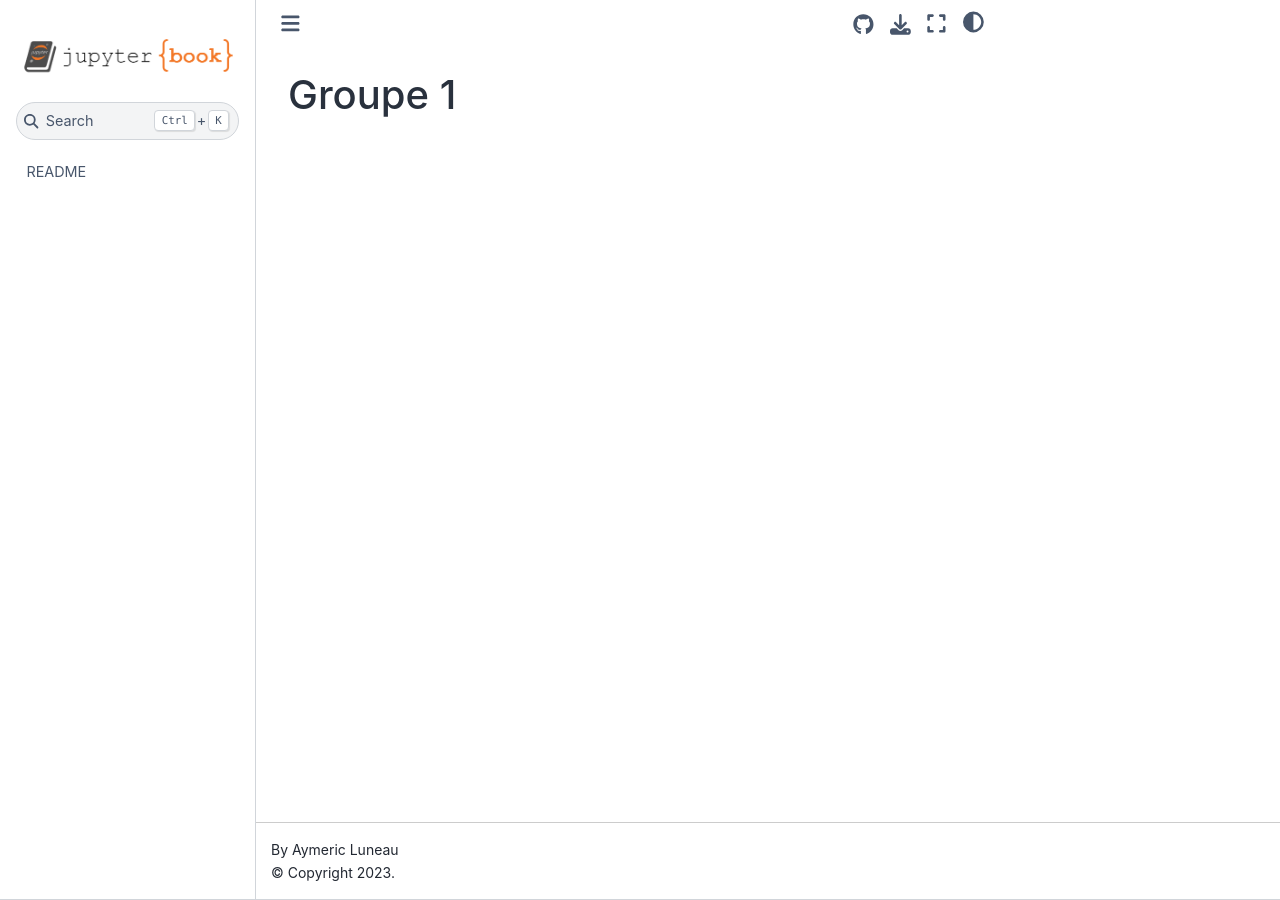
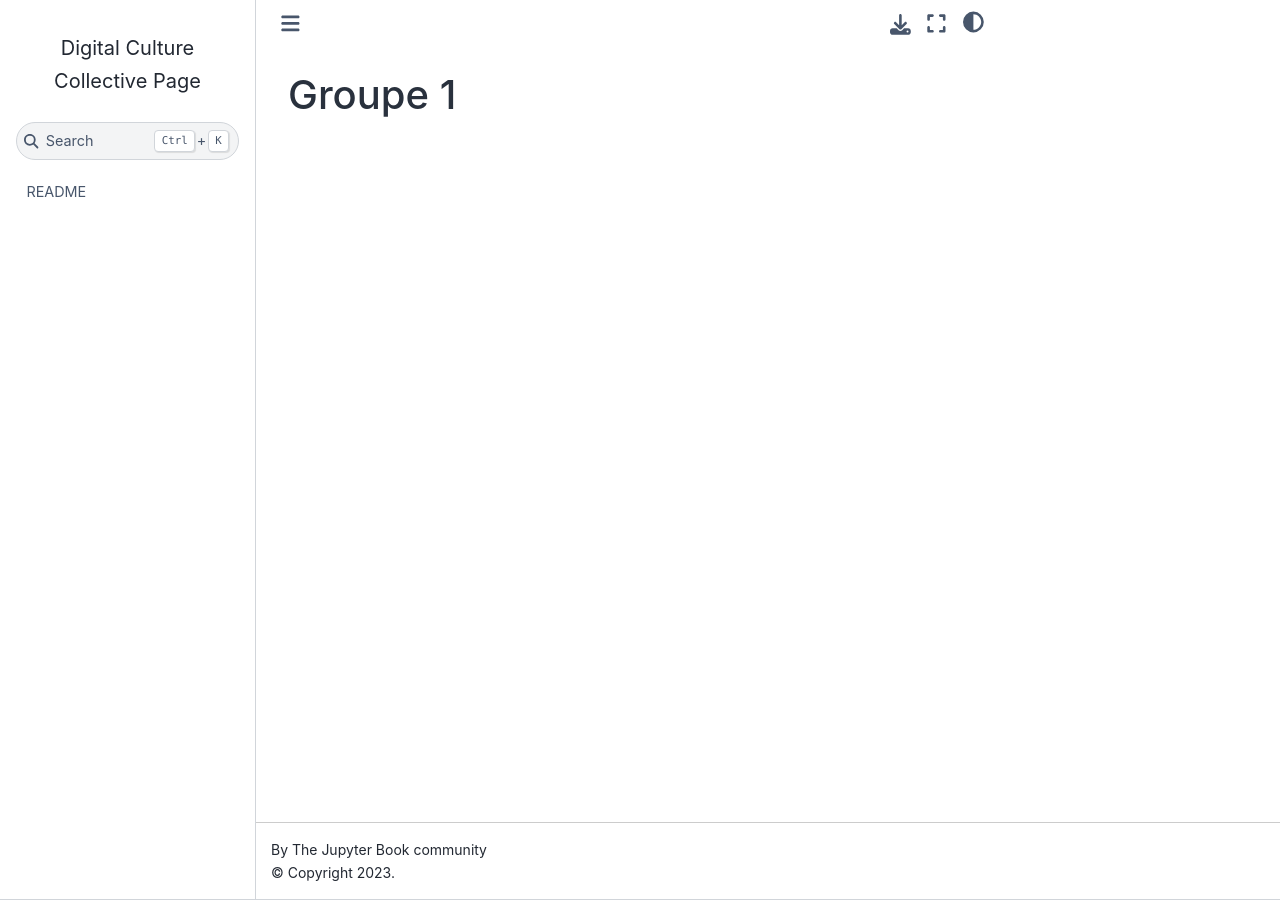
Before and after one commit to luneauaymeric/digital_culture_collective_page, a Jupyter Book: the page built from groupe1.md, in a window 1280 px wide. Built offline with Jupyter Book 1.0.4 settings and Sphinx 7.4.7 and the Sphinx Book theme 1.1.4, drawn with Linux system fonts in a browser that asks for light colours; pages that are not in the unit, such as notebooks, are missing from menus; part of the change alters nothing that is shown.

Commit message:
Update _config.yml

```diff
--- a/_config.yml
+++ b/_config.yml
@@ -1,36 +1,205 @@
-# Book settings
-# Learn more at https://jupyterbook.org/customize/config.html
+# Welcome to Jekyll!
+#
+# This config file is meant for settings that affect your whole site, values
+# which you are expected to set up once and rarely edit after that. If you find
+# yourself editing these this file very often, consider using Jekyll's data files
+# feature for the data you need to update frequently.
+#
+# For technical reasons, this file is *NOT* reloaded automatically when you use
+# 'jekyll serve'. If you change this file, please restart the server process.
 
-title: Cultures numériques 2024
-author: Aymeric Luneau
-logo: logo.png
+# Site settings
+# These are used to personalize your new site. If you look in the HTML files,
+# you will see them accessed via {{ site.title }}, {{ site.github_repo }}, and so on.
+# You can create any custom variable you would like, and they will be accessible
+# in the templates via {{ site.myvariable }}.
+title: Digital Culture Collective Page
+description: A Jekyll theme for documentation
+baseurl: "" # the subpath of your site, e.g. /blog
+url: "https://luneauaymeric.github.io/digital_culture_collective_page/" # the base hostname & protocol for your site, e.g. http://example.com
+repository: luneauaymeric/digital_culture_collective_page # for github-metadata
 
-# Force re-execution of notebooks on each build.
-# See https://jupyterbook.org/content/execute.html
-execute:
-  execute_notebooks: force
+permalink: pretty
 
-# Define the name of the latex output file for PDF builds
-latex:
-  latex_documents:
-    targetname: book.tex
+defaults:
+  - scope:
+      path: "docs" # an empty string here means all files in the project
+      type: "pages"
+    values:
+      layout: "default"
 
-# Add a bibtex file so that we can create citations
-bibtex_bibfiles:
-  - references.bib
+exclude:
+  # from https://github.com/jekyll/jekyll/blob/master/lib/site_template/_config.yml:
+  - .sass-cache/
+  - .jekyll-cache/
+  - gemfiles/
+  - Gemfile
+  - Gemfile.lock
+  - node_modules/
+  - vendor/bundle/
+  - vendor/cache/
+  - vendor/gems/
+  - vendor/ruby/
+  # specific to the theme website:
+  - bin/
+  - lib/
+  - "*.gemspec"
+  - "*.gem"
+  - LICENSE.txt
+  - package.json
+  - package-lock.json
+  - Rakefile
+  - README.md
+  - CODE_OF_CONDUCT.md
+  - docker-compose.yml
+  - Dockerfile
+  # theme test code
+  - fixtures/
 
-# Information about where the book exists on the web
-repository:
-  url: https://github.com/luneauaymeric/cultnum/tree/main  # Online location of your book
-  path_to_book: docs  # Optional path to your book, relative to the repository root
-  branch: main  # Which branch of the repository should be used when creating links (optional)
+# Set a path/url to a logo that will be displayed instead of the title
+#logo: "/assets/images/just-the-docs.png"
 
-# Add GitHub buttons to your book
-# See https://jupyterbook.org/customize/config.html#add-a-link-to-your-repository
-html:
-  use_issues_button: true
-  use_repository_button: true
+# Enable or disable the site search
+# Supports true (default) or false
+search_enabled: true
+search:
+  # Split pages into sections that can be searched individually
+  # Supports 1 - 6, default: 2
+  heading_level: 2
+  # Maximum amount of previews per search result
+  # Default: 3
+  previews: 2
+  # Maximum amount of words to display before a matched word in the preview
+  # Default: 5
+  preview_words_before: 3
+  # Maximum amount of words to display after a matched word in the preview
+  # Default: 10
+  preview_words_after: 3
+  # Set the search token separator
+  # Default: /[\s\-/]+/
+  # Example: enable support for hyphenated search words
+  tokenizer_separator: /[\s/]+/
+  # Display the relative url in search results
+  # Supports true (default) or false
+  rel_url: true
+  # Enable or disable the search button that appears in the bottom right corner of every page
+  # Supports true or false (default)
+  button: false
+  # Focus the search input by pressing `ctrl + focus_shortcut_key` (or `cmd + focus_shortcut_key` on macOS)
+  focus_shortcut_key: "k"
 
-sphinx:
-  config:
-    bibtex_reference_style: author_year
+# For copy button on code
+enable_copy_code_button: true
+
+# By default, consuming the theme as a gem leaves mermaid disabled; it is opt-in
+mermaid:
+  # Version of mermaid library
+  # Pick an available version from https://cdn.jsdelivr.net/npm/mermaid/
+  version: "9.1.6"
+  # Put any additional configuration, such as setting the theme, in _includes/mermaid_config.js
+  # See also docs/ui-components/code
+  # To load mermaid from a local library, also use the `path` key to specify the location of the library; e.g.
+  # for (v10+):
+  # path: "/assets/js/mermaid.esm.min.mjs"
+  # for (<v10):
+  # path: "/assets/js/mermaid.min.js"
+  # Note: copy both `mermaid.esm.min.mjs` (v10+) or `mermaid.min.js` (<v10) and the associated `.map` file from the specified version of `mermaid/dist` to `/assets/js/`.
+
+# Enable or disable heading anchors
+heading_anchors: true
+
+# Aux links for the upper right navigation
+aux_links:
+  "Just the Docs on GitHub":
+    - "https://github.com/just-the-docs/just-the-docs"
+
+# Makes Aux links open in a new tab. Default is false
+aux_links_new_tab: false
+
+# Enable or disable the side/mobile menu globally
+# Nav menu can also be selectively enabled or disabled using page variables or the minimal layout
+nav_enabled: true
+
+# Sort order for navigation links
+# nav_sort: case_insensitive # default, equivalent to nil
+nav_sort: case_sensitive # Capital letters sorted before lowercase
+
+# External navigation links
+nav_external_links:
+  - title: Collective Digital Culture Pages
+    url: https://github.com/luneauaymeric/digital_culture_collective_page
+
+# Show navigation error report
+nav_error_report: true # default is false/nil.
+
+liquid:
+  error_mode: strict
+  strict_filters: true
+
+# Footer content
+# appears at the bottom of every page's main content
+
+# Back to top link
+back_to_top: true
+back_to_top_text: "Back to top"
+
+footer_content: 'Copyright &copy; 2017-2020 Patrick Marsceill. Distributed by an <a href="https://github.com/just-the-docs/just-the-docs/tree/main/LICENSE.txt">MIT license.</a> <a href="https://www.netlify.com/">This site is powered by Netlify.</a>'
+
+# Footer last edited timestamp
+last_edit_timestamp: true # show or hide edit time - page must have `last_modified_date` defined in the frontmatter
+last_edit_time_format: "%b %e %Y at %I:%M %p" # uses ruby's time format: https://ruby-doc.org/stdlib-2.7.0/libdoc/time/rdoc/Time.html
+
+# Footer "Edit this page on GitHub" link text
+gh_edit_link: true # show or hide edit this page link
+gh_edit_link_text: "Edit this page on GitHub"
+gh_edit_repository: "https://github.com/just-the-docs/just-the-docs" # the github URL for your repo
+gh_edit_branch: "main" # the branch that your docs is served from
+# gh_edit_source: docs # the source that your files originate from
+gh_edit_view_mode: "tree" # "tree" or "edit" if you want the user to jump into the editor immediately
+
+# Color scheme currently only supports "dark", "light"/nil (default), or a custom scheme that you define
+color_scheme: nil
+
+callouts_level: quiet # or loud
+callouts:
+  highlight:
+    color: yellow
+  important:
+    title: Important
+    color: blue
+  new:
+    title: New
+    color: green
+  note:
+    title: Note
+    color: purple
+  warning:
+    title: Warning
+    color: red
+
+# Google Analytics Tracking (optional)
+# Supports a CSV of tracking ID strings (eg. "UA-1234567-89,G-1AB234CDE5")
+# Note: the main Just the Docs site does *not* use Google Analytics.
+# ga_tracking: UA-2709176-10,G-5FG1HLH3XQ
+# ga_tracking_anonymize_ip: true # Use GDPR compliant Google Analytics settings (true/nil by default)
+
+plugins:
+  - jekyll-seo-tag
+  - jekyll-github-metadata
+  - jekyll-include-cache
+  - jekyll-sitemap
+
+kramdown:
+  syntax_highlighter_opts:
+    block:
+      line_numbers: false
+
+compress_html:
+  clippings: all
+  comments: all
+  endings: all
+  startings: []
+  blanklines: false
+  profile: false
+  # ignore:
+  #   envs: all
```
